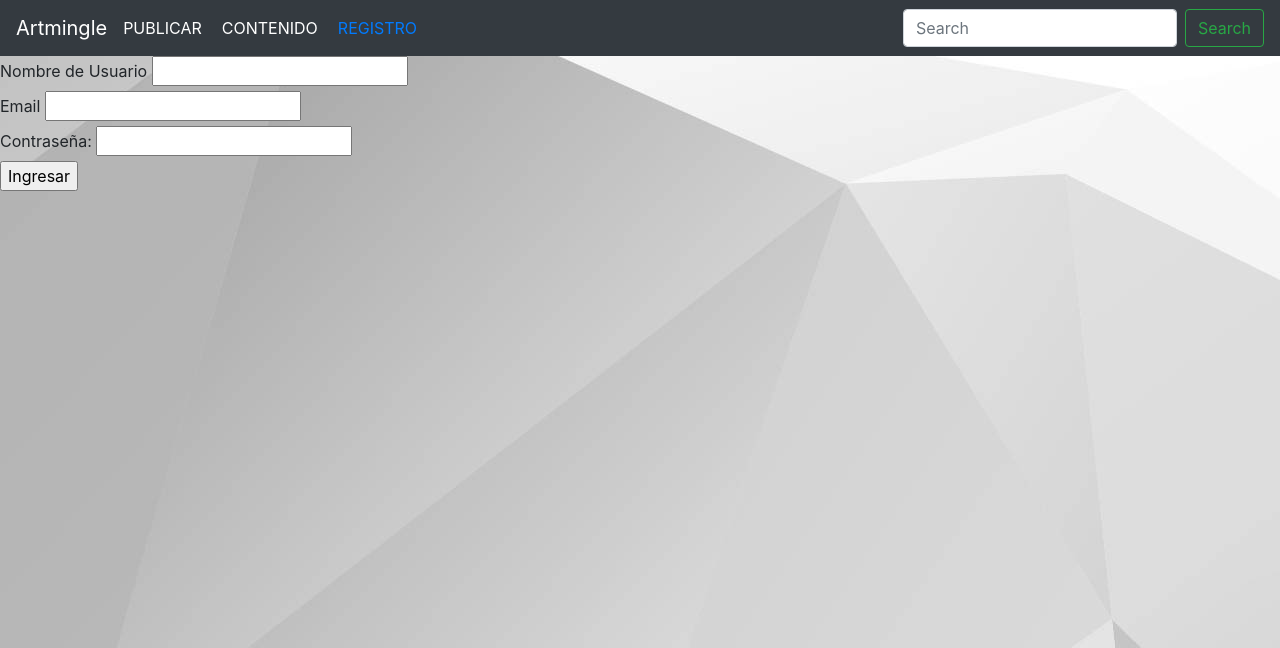
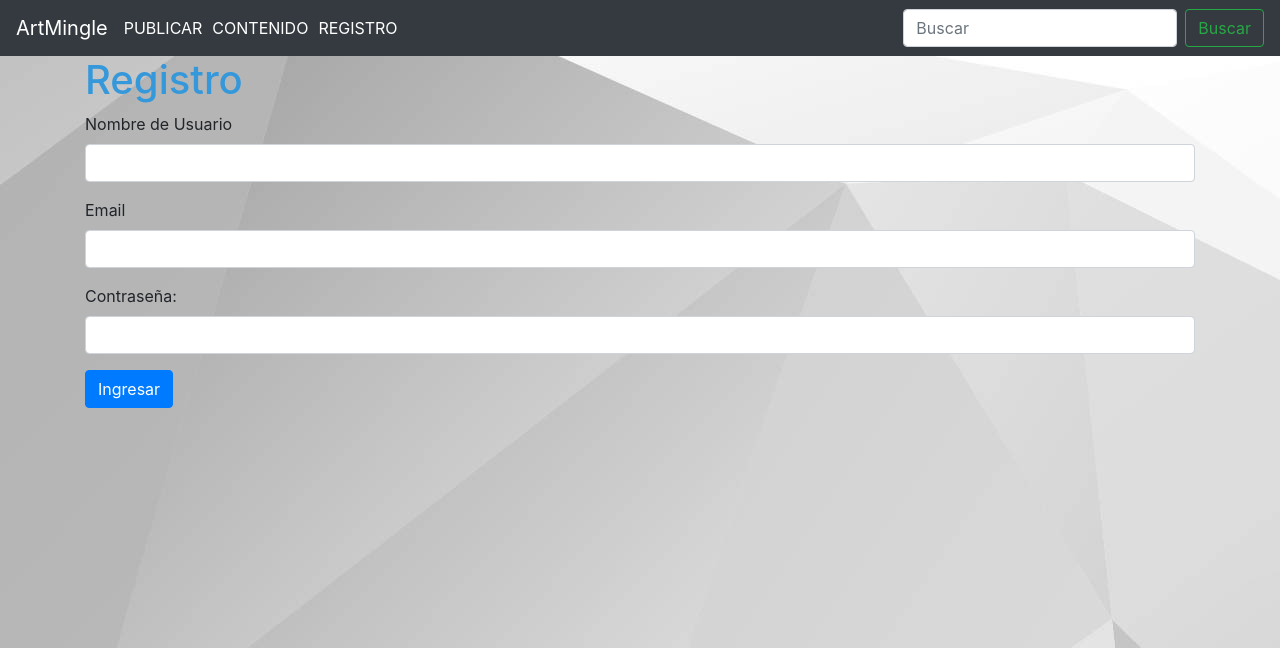
Before and after one commit to VictoriaRipa/ArtMingle, a Flask app: page /perfil in a window 1280 px wide. Shown: the top 648 px of the page. Run offline with Flask 3, Linux system fonts and the light colour scheme; some libraries are stand-ins or nearby versions.

Commit message:
Changes
Modificaciones del funcionamiento.

```diff
--- a/py/static/css/estilos.css
+++ b/py/static/css/estilos.css
@@ -1,35 +1,64 @@
-h2{
-    color: green;
-}
-h1{
-  color: red;
-}
-.artistasDestacados{
-    margin-top: 40px;
-    padding-bottom: 50px;
-}
-
 body{
     background-image: url("../img/fondo.jpg");
 }
-.navbar-custom {
-    color: white; /* Cambia el color del texto a blanco */
-    margin-right: 20px;
-}
-.custom-logo {
-    color: white; /* Cambia #FF0000 al color que desees (por ejemplo, rojo) */
-}
-.navbar-light .navbar-brand {
-   color: white;
+
+h1 {
+    color: #3498db;
+    font-size: 2.5em;
 }
 
-.resultadoH1{
-    color: black;
-    font-size: 3em;
+h2 {
+    color: #3498db;
+    font-size: 2em;
+}
+
+
+.tit {
+    color: #3498db;
+    font-size: 1.8em;
+}
+
+
+.artistasDestacados {
+    margin-top: 20px;
+    padding: 20px;
+    background-color: #fff;
+    border-radius: 5px;
+    box-shadow: 0 0 10px rgba(0, 0, 0, 0.1);
+}
+
+
+.navbar-custom {
+    color: white;
+    margin-right: 10px;
+}
+
+.custom-logo {
+    color: #3498db;
+}
+
+.navbar-light .navbar-brand {
+    color: #3498db;
+}
+
+.resultadoH1 {
+    color: #333;
+    font-size: 2.5em;
     text-align: center;
 }
 
-.resultadoP{
-    font-size: 2em;
+.resultadoP {
+    font-size: 1.8em;
     text-align: center;
+    margin-top: 10px;
 }
+
+
+h1, h2, .tit, .resultadoH1, .resultadoP {
+    transition: color 0.3s ease-in-out;
+}
+
+
+h1:hover, h2:hover, .tit:hover, .resultadoH1:hover, .resultadoP:hover {
+    color: #3498db;
+}
--- a/py/templates/registro.html
+++ b/py/templates/registro.html
@@ -2,52 +2,56 @@
 <html lang="en">
 <head>
     <meta charset="UTF-8">
-    <title>Registro</title>
+    <title>Registro - ArtMingle</title>
 
+    <link rel="stylesheet" href="https://maxcdn.bootstrapcdn.com/bootstrap/4.5.2/css/bootstrap.min.css">
     <link rel="stylesheet" href="./static/css/estilos.css">
-    <link rel="stylesheet" href="https://maxcdn.bootstrapcdn.com/bootstrap/4.5.2/css/bootstrap.min.css">
 </head>
 <body>
     <nav class="navbar navbar-expand-lg navbar-light bg-dark">
-      <a class="navbar-brand  custom-logo" style="color:white" href="/">Artmingle</a>
+        <a class="navbar-brand custom-logo" style="color: white" href="/">ArtMingle</a>
         <button class="navbar-toggler" type="button" data-toggle="collapse" data-target="#navbarSupportedContent" aria-controls="navbarSupportedContent" aria-expanded="false" aria-label="Toggle navigation">
             <span class="navbar-toggler-icon"></span>
         </button>
 
         <div class="collapse navbar-collapse" id="navbarSupportedContent">
             <ul class="navbar-nav mr-auto">
-          <li class="nav-item active">
-            <a class="navbar-custom" href="{{"/upload"}}">PUBLICAR <span class="sr-only">(current)</span></a>
+                <li class="nav-item">
+                    <a class="navbar-custom" href="/upload">PUBLICAR</a>
                 </li>
                 <li class="nav-item">
-            <a class="navbar-custom" href="{{"/mostrar"}}">CONTENIDO</a>
+                    <a class="navbar-custom" href="/mostrar">CONTENIDO</a>
                 </li>
                 <li class="nav-item">
-            <a class="navbar-customnavbar-custom" href="/perfil">REGISTRO</a>
+                    <a class="navbar-custom" href="/perfil">REGISTRO</a>
                 </li>
             </ul>
            <form class="form-inline my-2 my-lg-0">
-          <input class="form-control mr-sm-2" type="search" placeholder="Search" aria-label="Search">
-          <button class="btn btn-outline-success my-2 my-sm-0" type="submit">Search</button>
+          <input class="form-control mr-sm-2" type="search" placeholder="Buscar" aria-label="Buscar">
+          <button class="btn btn-outline-success my-2 my-sm-0" type="submit">Buscar</button>
         </form>
         </div>
     </nav>
 
+    <div class="container">
+        <h1>Registro</h1>
         <form action="/perfil" method="post">
+            <div class="form-group">
                 <label for="nombreUsuario">Nombre de Usuario</label>
-    <input type="text" name="nombreUsuario" id="nombreUsuario">
-    <br>
+                <input type="text" class="form-control" name="nombreUsuario" id="nombreUsuario">
+            </div>
+            <div class="form-group">
                 <label for="email">Email</label>
-    <input type="text" name="email" id="email">
-    <br>
+                <input type="text" class="form-control" name="email" id="email">
+            </div>
+            <div class="form-group">
                 <label for="contraseña">Contraseña:</label>
-    <input type="password" name="contraseña" id="contraseña">
-    <br>
-    <input type="submit" value="Ingresar">
+                <input type="password" class="form-control" name="contraseña" id="contraseña">
+            </div>
+            <button type="submit" class="btn btn-primary">Ingresar</button>
         </form>
-
+    </div>
 
     <script src="https://cdn.jsdelivr.net/npm/bootstrap@5.3.2/dist/js/bootstrap.bundle.min.js" integrity="sha384-C6RzsynM9kWDrMNeT87bh95OGNyZPhcTNXj1NW7RuBCsyN/o0jlpcV8Qyq46cDfL" crossorigin="anonymous"></script>
-
 </body>
 </html>
```
Also changed, not shown: py/templates/index.html (+4 -4 lines), py/templates/mostrarImgs.html (+5 -5 lines), py/templates/resultados.html (+4 -4 lines), py/templates/upload.html (+16 -26 lines), py/DataBase/baseDatos.db, 3 other files. Lines whose indentation alone changed are shown as unchanged.
